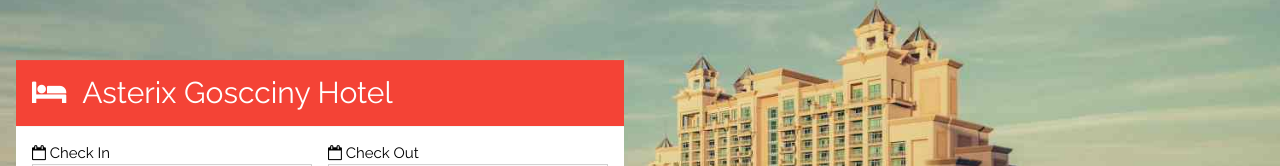
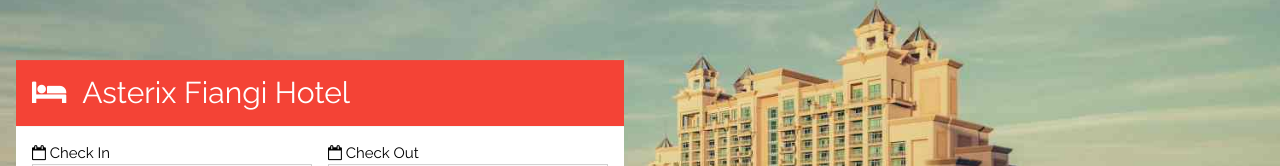
Before and after one commit to jasongithui/rent, a plain HTML site: page index.html in a window 1280 px wide. Shown: the part 169-335 px from the top of the page. Drawn offline with nearby package versions, Linux system fonts and the light colour scheme; some packages are replaced by stand-ins of ours.

Commit message:
another add

```diff
--- a/index.html
+++ b/index.html
@@ -24,7 +24,7 @@ body,h1,h2,h3,h4,h5,h6 {font-family: "Raleway", Arial, Helvetica, sans-serif}
   <img class="img w3-image" src="hotel.jpg" alt="The Hotel" style="min-width:1000px" width="1500" height="800">
   <div class="w3-display-left w3-padding w3-col l6 m8">
     <div class="w3-container w3-red">
-      <h2><i class="fa fa-bed w3-margin-right"></i>Asterix Goscciny Hotel</h2>
+      <h2><i class="fa fa-bed w3-margin-right"></i>Asterix Fiangi Hotel</h2>
     </div>
     <div class="w3-container w3-white w3-padding-16">
       <form action="/action_page.php" target="_blank">
```
